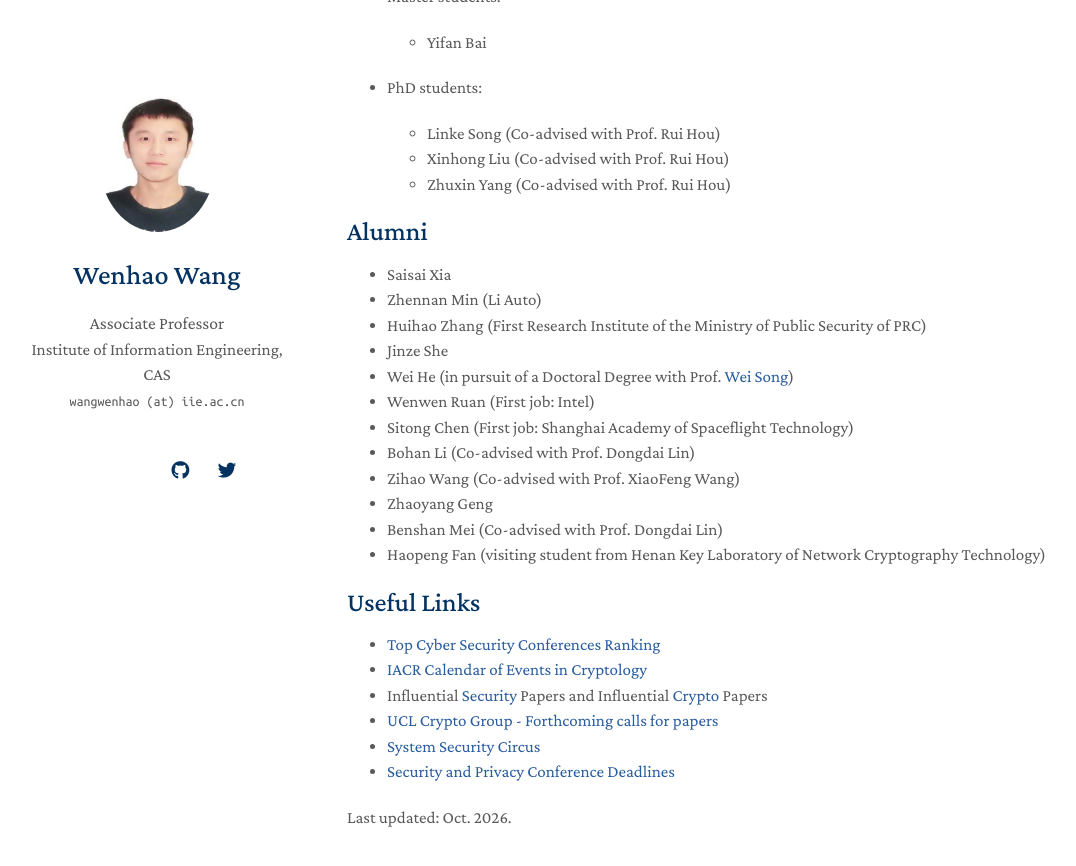
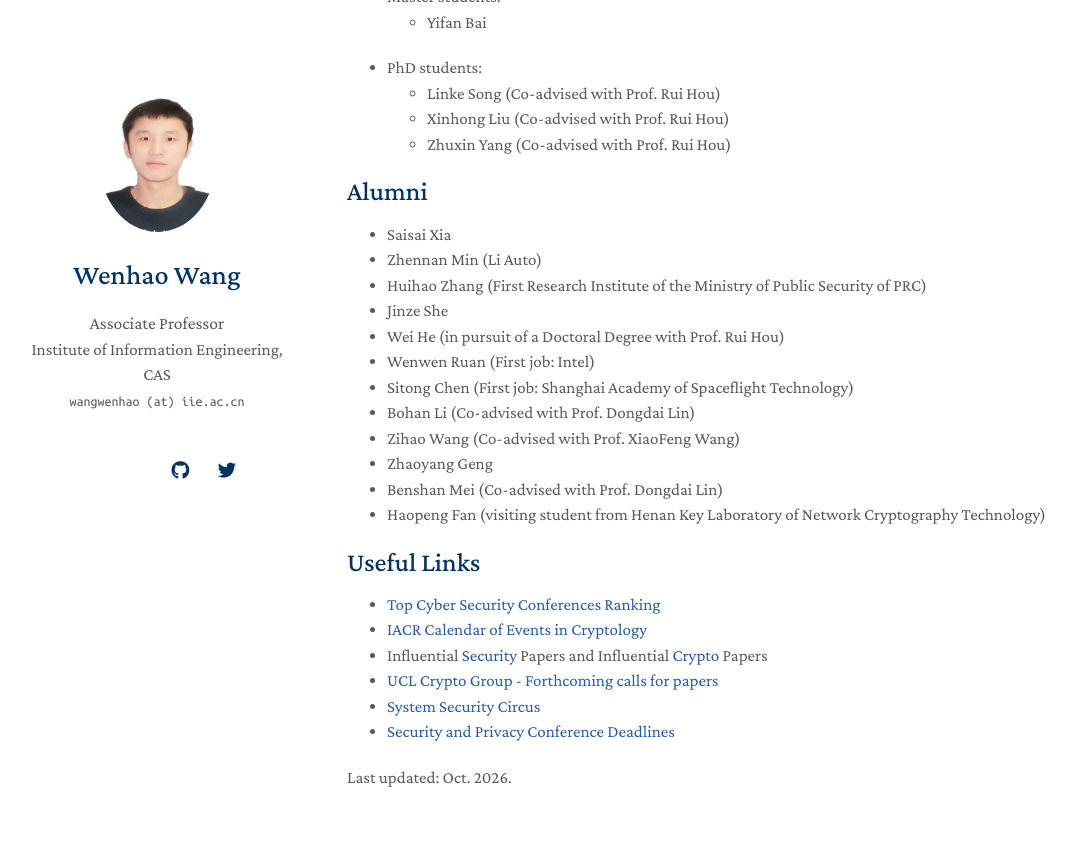
Before and after one commit to heartever/heartever.github.io, a Jekyll site: the page built from index.md, in a window 1280 px wide and 900 px high, scrolled down 6913 px. Shown: the top 866 px of the window, without its empty margins (73-1149 px from the left). Built offline with Jekyll 4.4.1, drawn with Linux system fonts in a browser that asks for light colours; nearby versions of some CDN libraries; a style sheet for code colours, icons or effects is not loaded; our own code applies the rules of GitHub Pages for plain Markdown files.

Commit message:
Update student advising information

```diff
--- a/_includes/others.md
+++ b/_includes/others.md
@@ -25,11 +25,9 @@ Students
 --------
 
 * Master students:
-
   - Yifan Bai
 
 * PhD students:
-
   - Linke Song (Co-advised with Prof. Rui Hou)
   - Xinhong Liu (Co-advised with Prof. Rui Hou)
   - Zhuxin Yang (Co-advised with Prof. Rui Hou)
@@ -41,7 +39,7 @@ Alumni
 * Zhennan Min (Li Auto)
 * Huihao Zhang (First Research Institute of the Ministry of Public Security of PRC)
 * Jinze She
-* Wei He (in pursuit of a Doctoral Degree with Prof. [Wei Song](https://wsong83.github.io/))
+* Wei He (in pursuit of a Doctoral Degree with Prof. Rui Hou)
 * Wenwen Ruan (First job: Intel)
 * Sitong Chen (First job: Shanghai Academy of Spaceflight Technology)
 * Bohan Li (Co-advised with Prof. Dongdai Lin)
```
